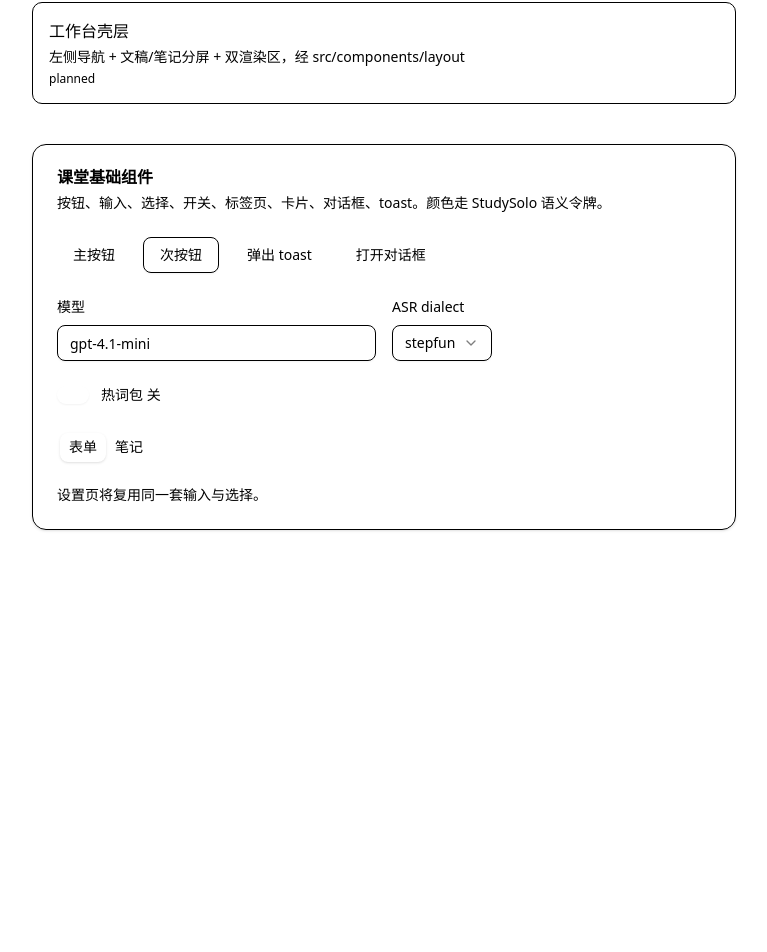
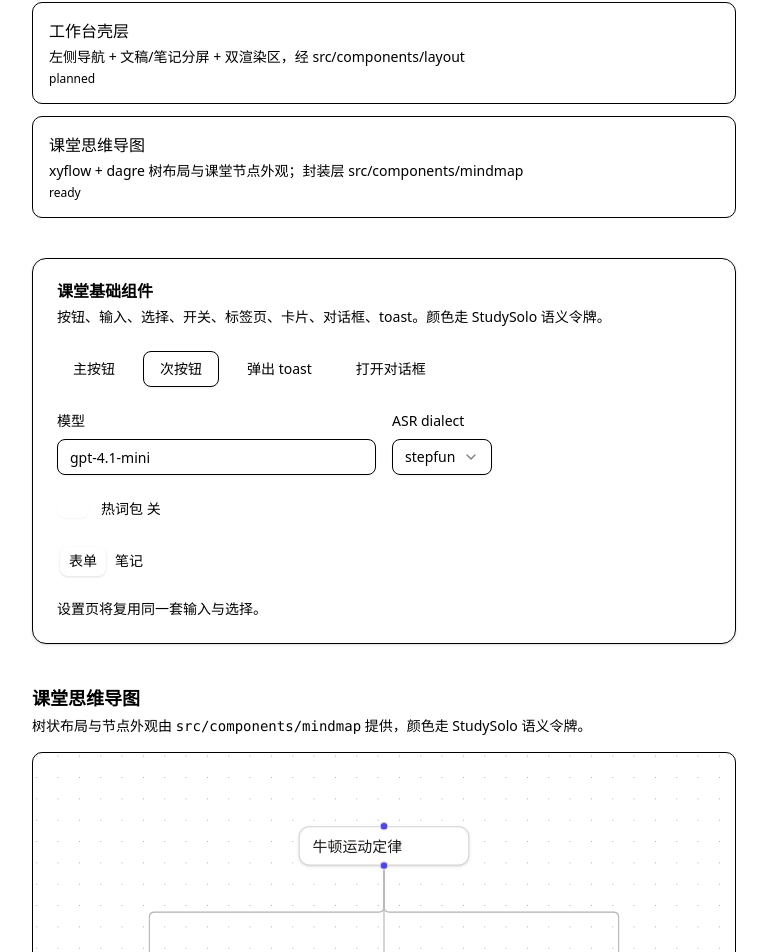
Before and after one commit to AIMFllyYS/Classolo, a Next.js app: page /playbook/ui in a window 1280 px wide. Shown: the part 322-1274 px from the top of the page, without its empty margins (256-1023 px from the left). Before the commit the page ends 900 px from the top, so only its background shows below. Built offline with nearby package versions, Linux system fonts and the light colour scheme.

Commit message:
feat(mindmap): add dagre tree layout and classroom node chrome
Wrap xyflow+dagre behind src/components/mindmap, ban direct library
imports from features/app, and show the kit on Playbook UI.

```diff
--- a/eslint.config.mjs
+++ b/eslint.config.mjs
@@ -29,6 +29,19 @@ const featureIsolationPatterns = [
     group: siblingFeatureGlobs,
     message:
       'features must not import sibling features; use @/lib/session or @/lib/providers',
+  },
+]
+
+const mindmapLibraryPatterns = [
+  {
+    group: [
+      '@xyflow/react',
+      '@xyflow/react/**',
+      '@dagrejs/dagre',
+      '@dagrejs/dagre/**',
+    ],
+    message:
+      'import mindmap from src/components/mindmap (ADR-0005); do not import xyflow/dagre from business code',
   },
 ]
 
@@ -97,7 +110,7 @@ const allWrites = mergeBans(
     writeBan('settings', 'settings'),
     writeBan('render', 'agent'),
   ],
-  featureIsolationPatterns,
+  [...featureIsolationPatterns, ...mindmapLibraryPatterns],
 )
 
 const eslintConfig = [
@@ -125,7 +138,7 @@ const eslintConfig = [
             writeBan('settings', 'settings'),
             writeBan('render', 'agent'),
           ],
-          featureIsolationPatterns,
+          [...featureIsolationPatterns, ...mindmapLibraryPatterns],
         ),
       ],
     },
@@ -141,7 +154,7 @@ const eslintConfig = [
             writeBan('settings', 'settings'),
             writeBan('render', 'agent'),
           ],
-          featureIsolationPatterns,
+          [...featureIsolationPatterns, ...mindmapLibraryPatterns],
         ),
       ],
     },
@@ -157,7 +170,7 @@ const eslintConfig = [
             writeBan('notes', 'notes'),
             writeBan('render', 'agent'),
           ],
-          featureIsolationPatterns,
+          [...featureIsolationPatterns, ...mindmapLibraryPatterns],
         ),
       ],
     },
@@ -173,7 +186,7 @@ const eslintConfig = [
             writeBan('notes', 'notes'),
             writeBan('settings', 'settings'),
           ],
-          featureIsolationPatterns,
+          [...featureIsolationPatterns, ...mindmapLibraryPatterns],
         ),
       ],
     },
@@ -183,12 +196,15 @@ const eslintConfig = [
     rules: {
       'no-restricted-imports': [
         'error',
-        mergeBans([
-          writeBan('transcript', 'transcript'),
-          writeBan('notes', 'notes'),
-          writeBan('settings', 'settings'),
-          writeBan('render', 'agent'),
-        ]),
+        mergeBans(
+          [
+            writeBan('transcript', 'transcript'),
+            writeBan('notes', 'notes'),
+            writeBan('settings', 'settings'),
+            writeBan('render', 'agent'),
+          ],
+          mindmapLibraryPatterns,
+        ),
       ],
     },
   },
--- a/src/app/playbook/ui/page.tsx
+++ b/src/app/playbook/ui/page.tsx
@@ -1,5 +1,6 @@
 import Link from 'next/link'
 import { playbookNav, uiPresets } from '@/features/playbook/registry'
+import { MindmapShowcase } from '@/features/playbook/mindmap-showcase'
 import { UiKitShowcase } from '@/features/playbook/ui-kit-showcase'
 
 export default function PlaybookUiPage() {
@@ -34,6 +35,7 @@ export default function PlaybookUiPage() {
         ))}
       </ul>
       <UiKitShowcase />
+      <MindmapShowcase />
     </main>
   )
 }
--- /dev/null
+++ b/src/components/mindmap/canvas.tsx
@@ -0,0 +1,87 @@
+'use client'
+
+import { useMemo } from 'react'
+import {
+  Background,
+  Controls,
+  ReactFlow,
+  ReactFlowProvider,
+  type Edge,
+  type Node,
+  type NodeTypes,
+} from '@xyflow/react'
+import '@xyflow/react/dist/style.css'
+
+import { cn } from '@/lib/utils'
+
+import { ClassroomOutlineNode } from './classroom-outline-node'
+import {
+  layoutOutlineTree,
+  type OutlineTreeNode,
+} from './layout'
+
+const nodeTypes = {
+  classroomOutline: ClassroomOutlineNode,
+} satisfies NodeTypes
+
+export interface ClassroomMindmapProps {
+  nodes: readonly OutlineTreeNode[]
+  className?: string
+  onNodeClick?: (id: string) => void
+}
+
+function MindmapFlow({ nodes, className, onNodeClick }: ClassroomMindmapProps) {
+  const graph = useMemo(() => layoutOutlineTree(nodes), [nodes])
+  const flowNodes: Node[] = useMemo(
+    () =>
+      graph.nodes.map((node) => ({
+        id: node.id,
+        type: 'classroomOutline',
+        position: node.position,
+        data: { title: node.title },
+        draggable: false,
+      })),
+    [graph],
+  )
+  const flowEdges: Edge[] = useMemo(
+    () =>
+      graph.edges.map((edge) => ({
+        id: edge.id,
+        source: edge.source,
+        target: edge.target,
+      })),
+    [graph],
+  )
+
+  return (
+    <div className={cn('h-full min-h-64 w-full', className)}>
+      <ReactFlow
+        nodes={flowNodes}
+        edges={flowEdges}
+        nodeTypes={nodeTypes}
+        nodesDraggable={false}
+        nodesConnectable={false}
+        elementsSelectable
+        fitView
+        minZoom={0.25}
+        maxZoom={2}
+        colorMode="system"
+        defaultEdgeOptions={{ type: 'smoothstep' }}
+        onNodeClick={(_event, node) => {
+          onNodeClick?.(node.id)
+        }}
+      >
+        <Background gap={20} />
+        <Controls showInteractive={false} />
+      </ReactFlow>
+    </div>
+  )
+}
+
+export function ClassroomMindmap(props: ClassroomMindmapProps) {
+  return (
+    <ReactFlowProvider>
+      <MindmapFlow {...props} />
+    </ReactFlowProvider>
+  )
+}
--- /dev/null
+++ b/src/components/mindmap/classroom-outline-node.tsx
@@ -0,0 +1,40 @@
+'use client'
+
+import { Handle, Position, type Node, type NodeProps } from '@xyflow/react'
+
+import { cn } from '@/lib/utils'
+
+export type ClassroomOutlineNodeData = {
+  title: string
+}
+
+export type ClassroomOutlineFlowNode = Node<
+  ClassroomOutlineNodeData,
+  'classroomOutline'
+>
+
+export function ClassroomOutlineNode({
+  data,
+  selected,
+}: NodeProps<ClassroomOutlineFlowNode>) {
+  return (
+    <div
+      className={cn(
+        'min-w-40 max-w-56 rounded-lg border border-border bg-card px-3 py-2 text-sm text-card-foreground shadow-sm',
+        selected && 'ring-2 ring-ring',
+      )}
+    >
+      <Handle
+        type="target"
+        position={Position.Top}
+        className="!h-2 !w-2 !border-border !bg-primary"
+      />
+      <p className="font-medium leading-snug">{data.title}</p>
+      <Handle
+        type="source"
+        position={Position.Bottom}
+        className="!h-2 !w-2 !border-border !bg-primary"
+      />
+    </div>
+  )
+}
--- a/src/components/mindmap/index.ts
+++ b/src/components/mindmap/index.ts
@@ -1,6 +1,6 @@
 /**
  * 本目录是 @xyflow/react + @dagrejs/dagre 的唯一入口（ADR-0005）。
- * 业务代码禁止直接 import '@xyflow/react'，一律经由此处。
+ * 业务代码禁止直接 import '@xyflow/react' / '@dagrejs/dagre'，一律经由此处。
  *
  * 增量更新铁律（ADR-0005）：
  *   1. 大纲解析为稳定 id 树（标题路径或模型输出 id）
@@ -9,11 +9,21 @@
  * 布局只用 @dagrejs/dagre；禁止引入 elkjs（copyleft）/ d3-flextree（停更）。
  */
 export {
-  ReactFlow,
-  ReactFlowProvider,
-  Background,
-  Controls,
-  useNodesState,
-  useEdgesState,
-} from '@xyflow/react'
-export type { Node, Edge } from '@xyflow/react'
+  ClassroomMindmap,
+  type ClassroomMindmapProps,
+} from './canvas'
+export {
+  ClassroomOutlineNode,
+  type ClassroomOutlineFlowNode,
+  type ClassroomOutlineNodeData,
+} from './classroom-outline-node'
+export { classroomMindmapKit, type ClassroomMindmapKit } from './kit'
+export {
+  layoutOutlineTree,
+  OUTLINE_NODE_HEIGHT,
+  OUTLINE_NODE_WIDTH,
+  type LaidOutEdge,
+  type LaidOutGraph,
+  type LaidOutNode,
+  type OutlineTreeNode,
+} from './layout'
--- /dev/null
+++ b/src/components/mindmap/kit.ts
@@ -0,0 +1,25 @@
+'use client'
+
+import { ClassroomMindmap } from './canvas'
+import { ClassroomOutlineNode } from './classroom-outline-node'
+import { layoutOutlineTree } from './layout'
+
+const requiredMindmapKeys = [
+  'ClassroomMindmap',
+  'ClassroomOutlineNode',
+  'layoutOutlineTree',
+] as const
+
+type RequiredMindmapKey = (typeof requiredMindmapKeys)[number]
+
+/**
+ * P0-N-02 mindmap kit. Missing a member fails `pnpm tsc --noEmit`
+ * because Playbook `/playbook/ui/` imports this object.
+ */
+export const classroomMindmapKit = {
+  ClassroomMindmap,
+  ClassroomOutlineNode,
+  layoutOutlineTree,
+} satisfies Record<RequiredMindmapKey, unknown>
+
+export type ClassroomMindmapKit = typeof classroomMindmapKit
--- /dev/null
+++ b/src/components/mindmap/layout.probe.ts
@@ -0,0 +1,43 @@
+import { layoutOutlineTree } from './layout'
+
+export function readTreeLayoutPositions(): string {
+  const graph = layoutOutlineTree([
+    { id: 'root', title: '力学' },
+    { id: 'n1', title: '牛顿第一定律', parentId: 'root' },
+    { id: 'n2', title: '牛顿第二定律', parentId: 'root' },
+  ])
+  if (graph.nodes.length !== 3) {
+    throw new Error(`expected 3 laid-out nodes, got ${graph.nodes.length}`)
+  }
+  if (graph.edges.length !== 2) {
+    throw new Error(`expected 2 tree edges, got ${graph.edges.length}`)
+  }
+  if (
+    graph.nodes.some(
+      (node) =>
+        !Number.isFinite(node.position.x) || !Number.isFinite(node.position.y),
+    )
+  ) {
+    throw new Error('dagre must assign finite x/y')
+  }
+  const root = graph.nodes.find((node) => node.id === 'root')
+  const child = graph.nodes.find((node) => node.id === 'n1')
+  if (!root || !child) {
+    throw new Error('layout dropped stable ids')
+  }
+  if (child.position.y <= root.position.y) {
+    throw new Error('TB tree layout must place children below the parent')
+  }
+  const ids = new Set(graph.nodes.map((node) => node.id))
+  if (ids.size !== 3) {
+    throw new Error('layout must keep stable unique ids')
+  }
+  return `mindmap-layout:${graph.nodes.length};dy=${child.position.y - root.position.y}`
+}
+
+const invokedDirectly = process.argv[1]?.replaceAll('\\', '/').endsWith(
+  '/layout.probe.ts',
+)
+if (invokedDirectly) {
+  process.stdout.write(`${readTreeLayoutPositions()}\n`)
+}
--- /dev/null
+++ b/src/components/mindmap/layout.ts
@@ -0,0 +1,93 @@
+import dagre, { type Graph } from '@dagrejs/dagre'
+
+export const OUTLINE_NODE_WIDTH = 180
+export const OUTLINE_NODE_HEIGHT = 52
+
+export interface OutlineTreeNode {
+  id: string
+  title: string
+  parentId?: string | null
+}
+
+export interface LaidOutNode {
+  id: string
+  title: string
+  position: { x: number; y: number }
+}
+
+export interface LaidOutEdge {
+  id: string
+  source: string
+  target: string
+}
+
+export interface LaidOutGraph {
+  nodes: readonly LaidOutNode[]
+  edges: readonly LaidOutEdge[]
+}
+
+function isFiniteNumber(value: unknown): value is number {
+  return typeof value === 'number' && Number.isFinite(value)
+}
+
+function readCenter(graph: Graph, id: string): { x: number; y: number } {
+  const raw: unknown = graph.node(id)
+  if (typeof raw !== 'object' || raw === null) {
+    throw new Error(`dagre missing node ${id}`)
+  }
+  const record = raw as { x?: unknown; y?: unknown }
+  if (!isFiniteNumber(record.x) || !isFiniteNumber(record.y)) {
+    throw new Error(`dagre node ${id} missing coordinates`)
+  }
+  return { x: record.x, y: record.y }
+}
+
+export function layoutOutlineTree(
+  nodes: readonly OutlineTreeNode[],
+): LaidOutGraph {
+  const graph = new dagre.graphlib.Graph()
+  graph.setDefaultEdgeLabel(() => ({}))
+  graph.setGraph({
+    rankdir: 'TB',
+    nodesep: 40,
+    ranksep: 72,
+    marginx: 16,
+    marginy: 16,
+  })
+
+  const byId = new Map(nodes.map((node) => [node.id, node]))
+  for (const node of nodes) {
+    graph.setNode(node.id, {
+      width: OUTLINE_NODE_WIDTH,
+      height: OUTLINE_NODE_HEIGHT,
+    })
+  }
+
+  const edges: LaidOutEdge[] = []
+  for (const node of nodes) {
+    const parentId = node.parentId
+    if (!parentId || parentId === node.id || !byId.has(parentId)) continue
+    graph.setEdge(parentId, node.id)
+    edges.push({
+      id: `e-${parentId}-${node.id}`,
+      source: parentId,
+      target: node.id,
+    })
+  }
+
+  dagre.layout(graph)
+
+  const laidOut: LaidOutNode[] = nodes.map((node) => {
+    const center = readCenter(graph, node.id)
+    return {
+      id: node.id,
+      title: node.title,
+      position: {
+        x: center.x - OUTLINE_NODE_WIDTH / 2,
+        y: center.y - OUTLINE_NODE_HEIGHT / 2,
+      },
+    }
+  })
+
+  return { nodes: laidOut, edges }
+}
--- /dev/null
+++ b/src/features/playbook/mindmap-showcase.tsx
@@ -0,0 +1,28 @@
+'use client'
+
+import { classroomMindmapKit } from '@/components/mindmap'
+
+const sampleOutline = [
+  { id: 'root', title: '牛顿运动定律' },
+  { id: 'n1', title: '第一定律', parentId: 'root' },
+  { id: 'n2', title: '第二定律', parentId: 'root' },
+  { id: 'n3', title: '第三定律', parentId: 'root' },
+] as const
+
+export function MindmapShowcase() {
+  const { ClassroomMindmap } = classroomMindmapKit
+  return (
+    <section className="mt-10 space-y-4" data-slot="classroom-mindmap">
+      <div>
+        <h2 className="text-lg font-semibold text-foreground">课堂思维导图</h2>
+        <p className="mt-1 text-sm text-muted-foreground">
+          树状布局与节点外观由 <code>src/components/mindmap</code> 提供，颜色走
+          StudySolo 语义令牌。
+        </p>
+      </div>
+      <div className="h-80 overflow-hidden rounded-lg border border-border bg-background">
+        <ClassroomMindmap nodes={sampleOutline} />
+      </div>
+    </section>
+  )
+}
--- a/src/features/playbook/registry.ts
+++ b/src/features/playbook/registry.ts
@@ -34,6 +34,12 @@ export const uiPresets: PlaybookPreset[] = [
     status: 'planned',
     summary: '左侧导航 + 文稿/笔记分屏 + 双渲染区，经 src/components/layout',
   },
+  {
+    id: 'classroom-mindmap',
+    title: '课堂思维导图',
+    status: 'ready',
+    summary: 'xyflow + dagre 树布局与课堂节点外观；封装层 src/components/mindmap',
+  },
 ]
 
 export const motionPresets: PlaybookPreset[] = [
```
